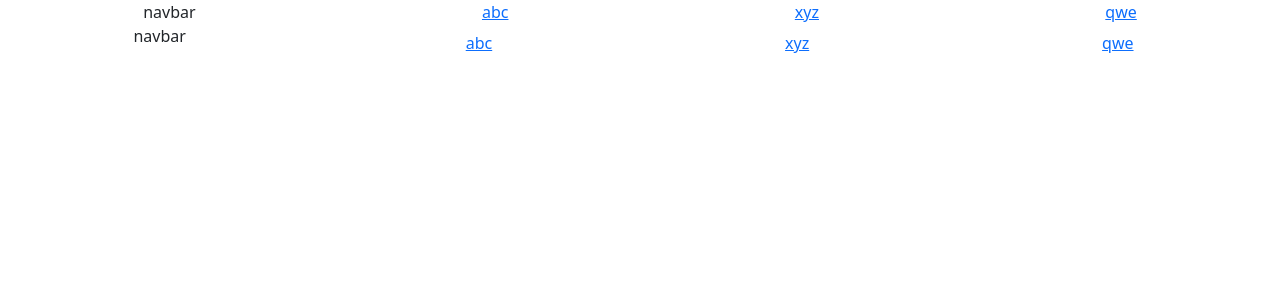
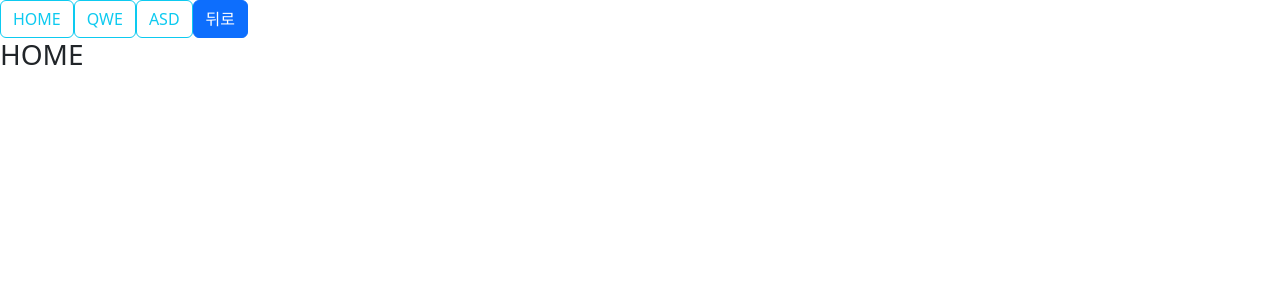
Before and after one commit to yumin359/react, a React (Vite) app: page / in a window 1280 px wide. Shown: the top 300 px of the page. Built offline with nearby package versions, Linux system fonts and the light colour scheme.

Commit message:
0704 컴포넌트 없이 코드로 경로 이동

```diff
--- /dev/null
+++ b/src/App51.jsx
@@ -0,0 +1,82 @@
+import React from "react";
+import {
+  BrowserRouter,
+  Outlet,
+  Route,
+  Routes,
+  useNavigate,
+} from "react-router";
+import { Button } from "react-bootstrap";
+
+// 연습
+// 각 버튼 클릭 시
+function MyLayout() {
+  const navigate = useNavigate();
+
+  return (
+    <div>
+      <div>
+        {/* / 로 이동*/}
+        <Button variant="outline-info" onClick={() => navigate("/")}>
+          HOME
+        </Button>
+
+        {/* /qwe 로 이동*/}
+        <Button variant="outline-info" onClick={() => navigate("/qwe")}>
+          QWE
+        </Button>
+
+        {/* /asd 로 이동*/}
+        <Button variant="outline-info" onClick={() => navigate("/asd")}>
+          ASD
+        </Button>
+
+        {/* history(방문기록) 기준으로 이동하기 */}
+        {/* 뒤로 */}
+        <Button onClick={() => navigate(-1)}>뒤로</Button>
+      </div>
+      <div>
+        <Outlet />
+      </div>
+    </div>
+  );
+}
+
+function App51(props) {
+  return (
+    <div>
+      <BrowserRouter>
+        <Routes>
+          <Route path="/" element={<MyLayout />}>
+            <Route
+              index
+              element={
+                <div>
+                  <h3>HOME</h3>
+                </div>
+              }
+            />
+            <Route
+              path="qwe"
+              element={
+                <div>
+                  <h3>QWE</h3>
+                </div>
+              }
+            />
+            <Route
+              path="asd"
+              element={
+                <div>
+                  <h3>ASD</h3>
+                </div>
+              }
+            />
+          </Route>
+        </Routes>
+      </BrowserRouter>
+    </div>
+  );
+}
+
+export default App51;
--- a/src/main.jsx
+++ b/src/main.jsx
@@ -1,10 +1,10 @@
 import { StrictMode } from "react";
 import { createRoot } from "react-dom/client";
 import "bootstrap/dist/css/bootstrap.min.css";
-import App50 from "./App50.jsx";
+import App51 from "./App51.jsx";
 
 createRoot(document.getElementById("root")).render(
   <StrictMode>
-    <App50 />
+    <App51 />
   </StrictMode>,
 );
```
